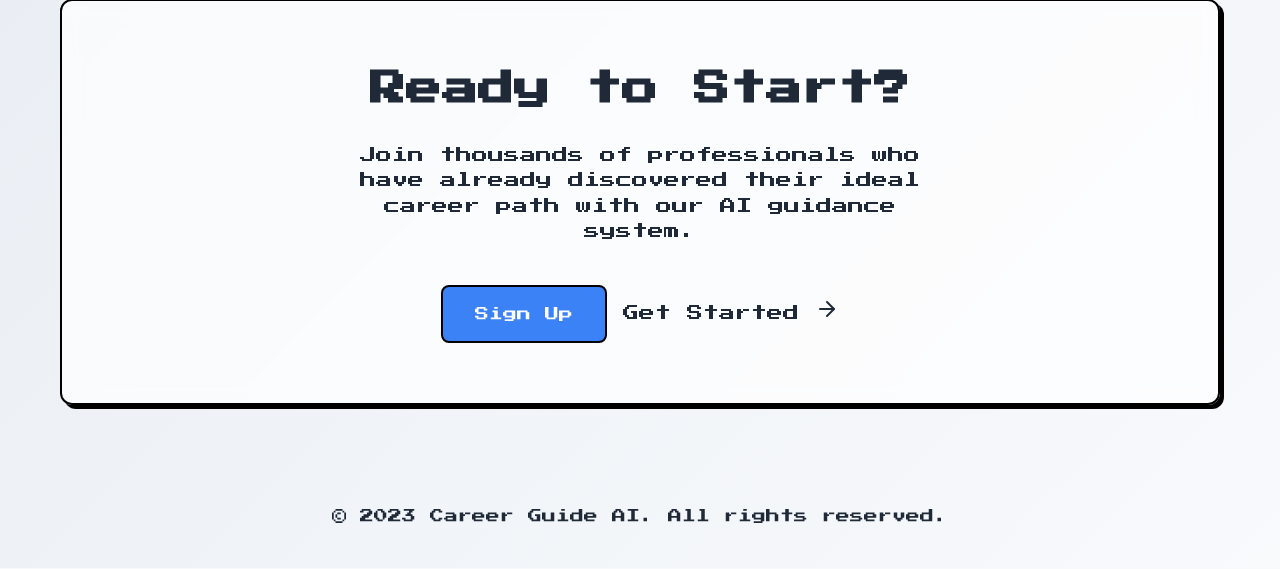
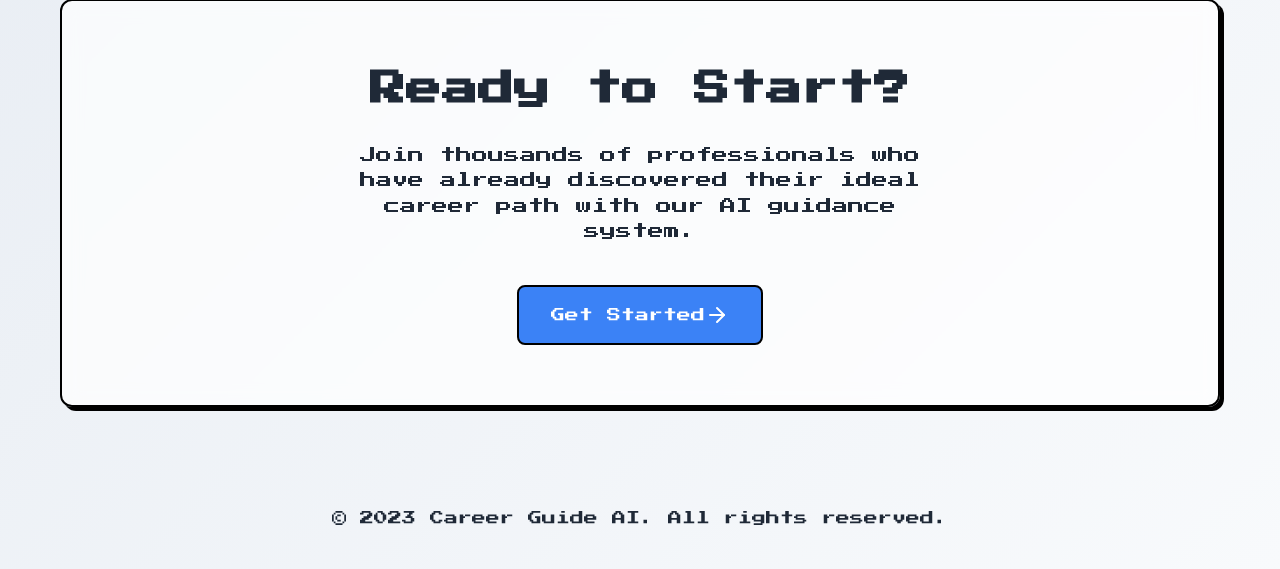
Before and after one commit to chaikrk/Sultan-s-work, a Flask app: page / in a window 1280 px wide. Shown: the part 1041-1610 px from the top of the page. Before the commit the page ends 1564 px from the top, so only its background shows below. Run offline with Flask 3, Linux system fonts and the light colour scheme.

Commit message:
the last dance

```diff
--- a/templates/index.html
+++ b/templates/index.html
@@ -67,10 +67,10 @@
                 <div class="cta-content glass">
                     <h2 class="gradient-text">Ready to Start?</h2>
                     <p>Join thousands of professionals who have already discovered their ideal career path with our AI guidance system.</p>
-                    <a href="{{ url_for('signup') }}" class="btn btn-primary btn-large">Sign Up</a>
+                    <a href="{{ url_for('signup') }}" class="btn btn-primary btn-large">
                         Get Started
                         <svg xmlns="http://www.w3.org/2000/svg" width="24" height="24" viewBox="0 0 24 24" fill="none" stroke="currentColor" stroke-width="2" stroke-linecap="round" stroke-linejoin="round" class="icon"><line x1="5" y1="12" x2="19" y2="12"></line><polyline points="12 5 19 12 12 19"></polyline></svg>
-
+                    </a>
                 </div>
             </div>
         </section>
```
